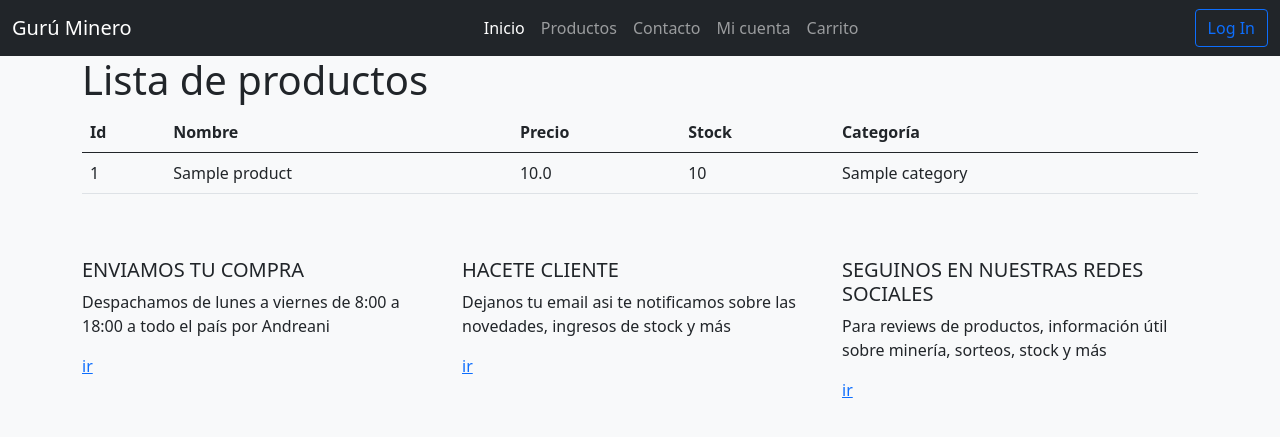
After one commit to ivanln26/404_minerva, a Django app: page /products/ in a window 1280 px wide. The commit adds this page. Shown: the top 437 px of the page. Run offline with Django 3.2, Linux system fonts and the light colour scheme; tables that the repository leaves empty hold one stand-in row (values such as "Sample post").

Commit message:
Create product list view and template

```diff
--- a/minerva/templates/navbar.html
+++ b/minerva/templates/navbar.html
@@ -15,8 +15,8 @@
     <div class="collapse navbar-collapse" id="navbarSupportedContent">
       <ul class="navbar-nav me-auto"></ul>
       <ul class="navbar-nav me-auto mb-2 mb-lg-0">
-        <li class="nav-item"><a class="nav-link active" href="#">Inicio</a></li>
-        <li class="nav-item"><a class="nav-link" href="#">Productos</a></li>
+        <li class="nav-item"><a class="nav-link active" href="{% url 'index' %}">Inicio</a></li>
+        <li class="nav-item"><a class="nav-link" href="{% url 'product_list' %}">Productos</a></li>
         <li class="nav-item"><a class="nav-link" href="#">Contacto</a></li>
         <li class="nav-item"><a class="nav-link" href="#">Mi cuenta</a></li>
         <li class="nav-item"><a class="nav-link" href="#">Carrito</a></li>
--- /dev/null
+++ b/minerva/templates/product_list.html
@@ -0,0 +1,31 @@
+{% extends 'base.html' %}
+
+{% block title %}Lista de productos{% endblock %}
+
+{% block content %}
+  <h1>Lista de productos</h1>
+  <div class="table-responsive">
+    <table class="table table-hover">
+      <thead>
+        <tr>
+          <th>Id</th>
+          <th>Nombre</th>
+          <th>Precio</th>
+          <th>Stock</th>
+          <th>Categoría</th>
+        </tr>
+      </thead>
+      <tbody>
+        {% for product in products %}
+        <tr>
+          <td>{{ product.id }}</td>
+          <td>{{ product.name }}</td>
+          <td>{{ product.price }}</td>
+          <td>{{ product.stock }}</td>
+          <td>{{ product.category }}</td>
+        </tr>
+        {% endfor %}
+      </tbody>
+    </table>
+  </div>
+{% endblock %}
--- a/minerva/urls.py
+++ b/minerva/urls.py
@@ -6,6 +6,7 @@ from . import views
 
 urlpatterns = [
     path('', views.index, name='index'),
+    path('products/', views.ProductListView.as_view(), name='product_list'),
     path('login/', views.LoginView.as_view(), name='login'),
     path('logout/', LogoutView.as_view(), name='logout'),
 ]
--- a/minerva/views.py
+++ b/minerva/views.py
@@ -1,5 +1,6 @@
-from django.contrib.auth import views as auth_views
+from django.contrib.auth.views import LoginView
 from django.shortcuts import render
+from django.views import View
 
 from . import models
 from .forms import LoginForm
@@ -13,7 +14,16 @@ def index(request):
     return render(request, 'index.html', ctx)
 
 
-class LoginView(auth_views.LoginView):
+class ProductListView(View):
+
+    def get(self, request):
+        ctx = {
+            'products': models.Product.objects.all(),
+        }
+        return render(request, 'product_list.html', ctx)
+
+
+class LoginView(LoginView):
 
     template_name = 'login.html'
     authentication_form = LoginForm
```
